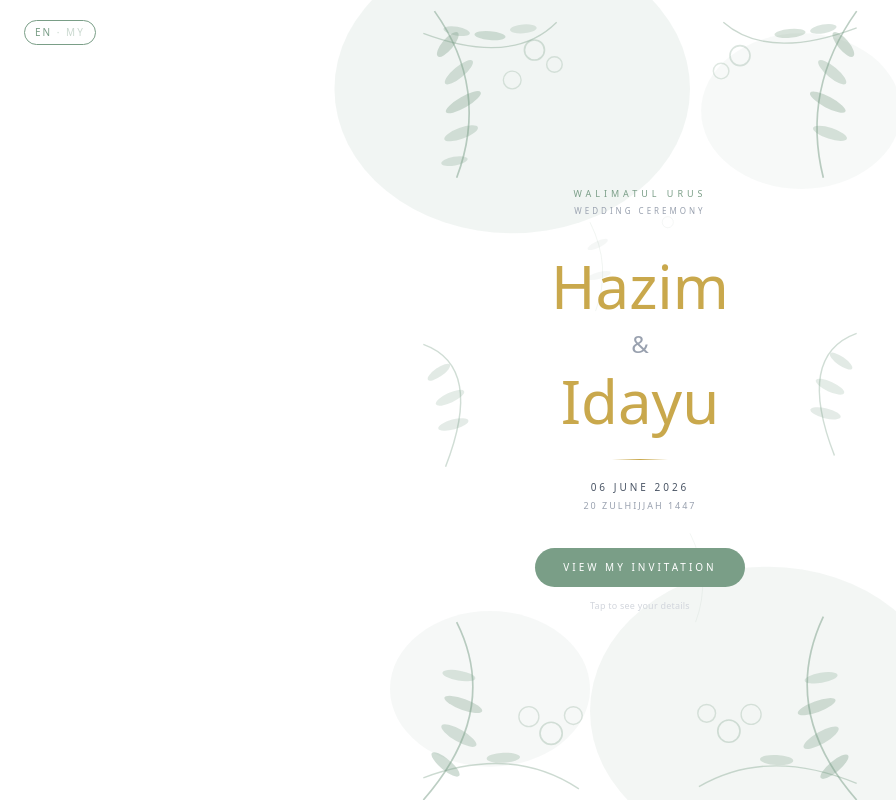
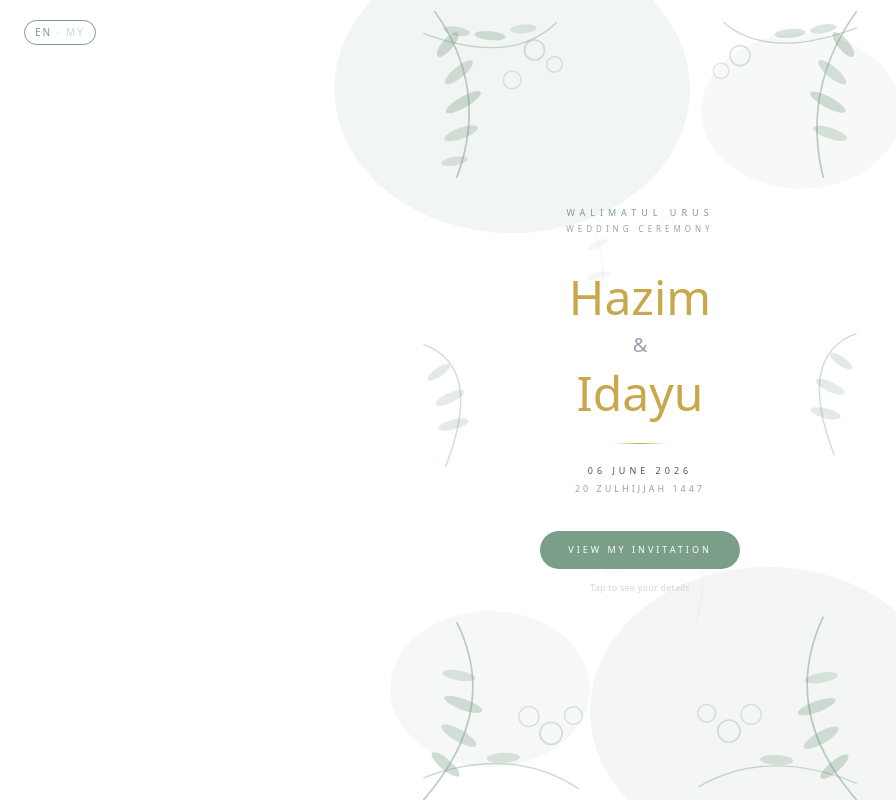
Before and after one commit to hajimss/wedding-invite, a Next.js app: page / in a window 1280 px wide. Shown: the whole page, without its empty margins (0-896 px from the left). Built offline with nearby package versions, Linux system fonts and the light colour scheme.

Commit message:
feat: update fonts to Pinyon Script + Josefin Sans to match invitation aesthetic

```diff
--- a/app/globals.css
+++ b/app/globals.css
@@ -4,9 +4,9 @@
   --color-sage: #7a9e87;
   --color-gold: #c9a84c;
   --color-cream: #faf8f5;
-  --font-script: var(--font-great-vibes), cursive;
+  --font-script: var(--font-pinyon), cursive;
   --font-serif: var(--font-cormorant), Georgia, serif;
-  --font-sans: var(--font-montserrat), system-ui, sans-serif;
+  --font-sans: var(--font-josefin), system-ui, sans-serif;
 }
 
 html,
--- a/app/info/page.tsx
+++ b/app/info/page.tsx
@@ -43,15 +43,15 @@ export default function InfoPage() {
         <LanguageToggle />
         <button
           onClick={handleChange}
-          className="absolute top-5 right-6 z-10 font-sans text-[9px] tracking-wide text-gray-400"
+          className="absolute top-5 right-6 z-10 font-sans font-thin text-[9px] tracking-wide text-gray-400"
         >
           {t.info_change}
         </button>
 
         <div className="relative z-10">
-          <p className="font-sans text-[9px] tracking-[3px] text-sage uppercase mb-2">{greeting}</p>
+          <p className="font-sans font-thin text-[9px] tracking-[3px] text-sage uppercase mb-2">{greeting}</p>
           <div className="font-script text-4xl text-gold leading-tight">Hazim</div>
-          <div className="font-serif text-xl text-gray-400 my-0.5">&amp;</div>
+          <div className="font-serif text-xl text-gray-400 font-light my-0.5">&amp;</div>
           <div className="font-script text-4xl text-gold leading-tight">Idayu</div>
           <div className="w-10 h-px bg-gradient-to-r from-transparent via-gold to-transparent mx-auto my-4" />
           <TimeslotBadge
@@ -68,7 +68,7 @@ export default function InfoPage() {
         <section className="px-6 py-5 border-b border-stone-100">
           <SectionTitle>{t.section_venue}</SectionTitle>
           <h2 className="font-serif text-xl text-gray-800 mb-1">{VENUE.name}</h2>
-          <p className="font-sans text-[10px] text-gray-500 leading-6 mb-3 whitespace-pre-line">
+          <p className="font-sans font-thin text-[10px] text-gray-500 leading-6 mb-3 whitespace-pre-line">
             {VENUE.address}
           </p>
           <div className="rounded-xl overflow-hidden h-36 mb-2 bg-stone-100">
@@ -87,7 +87,7 @@ export default function InfoPage() {
             href={VENUE.googleMapsUrl}
             target="_blank"
             rel="noopener noreferrer"
-            className="font-sans text-[9px] tracking-[2px] text-sage uppercase border-b border-sage/40 pb-0.5"
+            className="font-sans font-thin text-[9px] tracking-[2px] text-sage uppercase border-b border-sage/40 pb-0.5"
           >
             {t.venue_directions}
           </a>
@@ -131,7 +131,7 @@ export default function InfoPage() {
 function SectionTitle({ children }: { children: React.ReactNode }) {
   return (
     <div className="flex items-center gap-2 mb-3">
-      <span className="font-sans text-[8px] tracking-[3px] text-sage uppercase whitespace-nowrap">
+      <span className="font-sans font-thin text-[8px] tracking-[3px] text-sage uppercase whitespace-nowrap">
         {children}
       </span>
       <div className="flex-1 h-px bg-stone-200" />
@@ -161,8 +161,8 @@ function ContactRow({
       </div>
       <div>
         <p className="font-sans text-xs text-gray-800">{name}</p>
-        <p className="font-sans text-[9px] text-gray-400 tracking-wide mt-0.5">{role}</p>
-        <p className="font-sans text-[11px] text-sage mt-0.5">{phone}</p>
+        <p className="font-sans font-thin text-[9px] text-gray-400 tracking-wide mt-0.5">{role}</p>
+        <p className="font-sans font-light text-[11px] text-sage mt-0.5">{phone}</p>
       </div>
     </div>
   )
--- a/app/layout.tsx
+++ b/app/layout.tsx
@@ -1,12 +1,12 @@
 import type { Metadata } from 'next'
-import { Great_Vibes, Cormorant_Garamond, Montserrat } from 'next/font/google'
+import { Pinyon_Script, Cormorant_Garamond, Josefin_Sans } from 'next/font/google'
 import { LanguageProvider } from '@/lib/language-context'
 import './globals.css'
 
-const greatVibes = Great_Vibes({
+const pinyonScript = Pinyon_Script({
   weight: '400',
   subsets: ['latin'],
-  variable: '--font-great-vibes',
+  variable: '--font-pinyon',
 })
 
 const cormorant = Cormorant_Garamond({
@@ -16,10 +16,10 @@ const cormorant = Cormorant_Garamond({
   variable: '--font-cormorant',
 })
 
-const montserrat = Montserrat({
-  weight: ['300', '400'],
+const josefinSans = Josefin_Sans({
+  weight: ['100', '300', '400'],
   subsets: ['latin'],
-  variable: '--font-montserrat',
+  variable: '--font-josefin',
 })
 
 export const metadata: Metadata = {
@@ -31,7 +31,7 @@ export default function RootLayout({ children }: { children: React.ReactNode })
   return (
     <html lang="en">
       <body
-        className={`${greatVibes.variable} ${cormorant.variable} ${montserrat.variable} font-sans`}
+        className={`${pinyonScript.variable} ${cormorant.variable} ${josefinSans.variable} font-sans`}
       >
         <LanguageProvider>{children}</LanguageProvider>
       </body>
--- a/app/page.tsx
+++ b/app/page.tsx
@@ -21,33 +21,33 @@ export default function HeroPage() {
       <LanguageToggle />
 
       <div className="relative z-10 text-center px-8 py-10">
-        <p className="font-sans text-[9px] tracking-[4px] text-sage uppercase mb-1">
+        <p className="font-sans font-thin text-[9px] tracking-[5px] text-sage uppercase mb-1">
           {t.hero_ceremony_label}
         </p>
-        <p className="font-sans text-[8px] tracking-[3px] text-gray-400 uppercase mb-8">
+        <p className="font-sans font-thin text-[8px] tracking-[4px] text-gray-400 uppercase mb-8">
           {t.hero_ceremony_sub}
         </p>
 
-        <div className="font-script text-6xl text-gold leading-tight">Hazim</div>
-        <div className="font-serif text-2xl text-gray-400 my-1">&amp;</div>
-        <div className="font-script text-6xl text-gold leading-tight">Idayu</div>
+        <div className="font-script text-5xl text-gold leading-tight">Hazim</div>
+        <div className="font-serif text-xl text-gray-400 font-light my-1">&amp;</div>
+        <div className="font-script text-5xl text-gold leading-tight">Idayu</div>
 
         <div className="w-14 h-px bg-gradient-to-r from-transparent via-gold to-transparent mx-auto my-5" />
 
-        <p className="font-sans text-[10px] tracking-[3px] text-gray-600 uppercase mb-1">
+        <p className="font-sans font-thin text-[9px] tracking-[4px] text-gray-600 uppercase mb-1">
           06 June 2026
         </p>
-        <p className="font-sans text-[9px] tracking-[2px] text-gray-400 uppercase mb-9">
+        <p className="font-sans font-thin text-[9px] tracking-[3px] text-gray-400 uppercase mb-9">
           20 Zulhijjah 1447
         </p>
 
         <button
           onClick={handleCta}
-          className="bg-sage text-white font-sans text-[10px] tracking-[3px] uppercase px-7 py-3 rounded-full"
+          className="bg-sage text-white font-sans font-thin text-[9px] tracking-[3px] uppercase px-7 py-3 rounded-full"
         >
           {t.hero_cta}
         </button>
-        <p className="font-sans text-[9px] text-gray-300 mt-3 tracking-wide">
+        <p className="font-sans font-thin text-[9px] text-gray-300 mt-3 tracking-wide">
           {t.hero_cta_sub}
         </p>
       </div>
--- a/app/questionnaire/page.tsx
+++ b/app/questionnaire/page.tsx
@@ -35,7 +35,7 @@ export default function QuestionnairePage() {
       {step === 2 && (
         <button
           onClick={() => setStep(1)}
-          className="absolute top-5 right-6 z-10 font-sans text-[10px] tracking-wide text-gray-400"
+          className="absolute top-5 right-6 z-10 font-sans font-thin text-[10px] tracking-wide text-gray-400"
         >
           {t.q_back}
         </button>
@@ -48,14 +48,14 @@ export default function QuestionnairePage() {
           <div className={`w-1.5 h-1.5 rounded-full transition-colors ${step === 2 ? 'bg-sage' : 'bg-gray-200'}`} />
         </div>
 
-        <p className="font-sans text-[8px] tracking-[3px] text-sage uppercase mb-2">
+        <p className="font-sans font-thin text-[8px] tracking-[3px] text-sage uppercase mb-2">
           {t.q_step(step, 2)}
         </p>
 
         {step === 1 ? (
           <>
             <h1 className="font-serif text-2xl text-gray-800 font-light mb-2">{t.q1_question}</h1>
-            <p className="font-sans text-[9px] text-gray-400 tracking-wide mb-5">{t.q1_sub}</p>
+            <p className="font-sans font-thin text-[9px] text-gray-400 tracking-wide mb-5">{t.q1_sub}</p>
             <div className="w-10 h-px bg-gradient-to-r from-transparent via-gold to-transparent mx-auto mb-7" />
             <ChoiceButton title={t.q1_family} sub={t.q1_family_sub} onClick={handleFamily} />
             <ChoiceButton title={t.q1_friends} sub={t.q1_friends_sub} onClick={() => setStep(2)} />
@@ -63,7 +63,7 @@ export default function QuestionnairePage() {
         ) : (
           <>
             <h1 className="font-serif text-2xl text-gray-800 font-light mb-2">{t.q2_question}</h1>
-            <p className="font-sans text-[9px] text-gray-400 tracking-wide mb-5">{t.q2_sub}</p>
+            <p className="font-sans font-thin text-[9px] text-gray-400 tracking-wide mb-5">{t.q2_sub}</p>
             <div className="w-10 h-px bg-gradient-to-r from-transparent via-gold to-transparent mx-auto mb-7" />
             <ChoiceButton title={t.q2_couple} sub={t.q2_couple_sub} onClick={handleFriendsCouple} />
             <ChoiceButton title={t.q2_parents} sub={t.q2_parents_sub} onClick={handleFriendsParents} />
@@ -90,7 +90,7 @@ function ChoiceButton({
     >
       <div>
         <p className="font-serif text-lg text-gray-800">{title}</p>
-        <p className="font-sans text-[9px] text-gray-400 tracking-wide mt-0.5">{sub}</p>
+        <p className="font-sans font-thin text-[9px] text-gray-400 tracking-wide mt-0.5">{sub}</p>
       </div>
       <div className="w-5 h-5 rounded-full border border-stone-200 flex-shrink-0" />
     </button>
```
